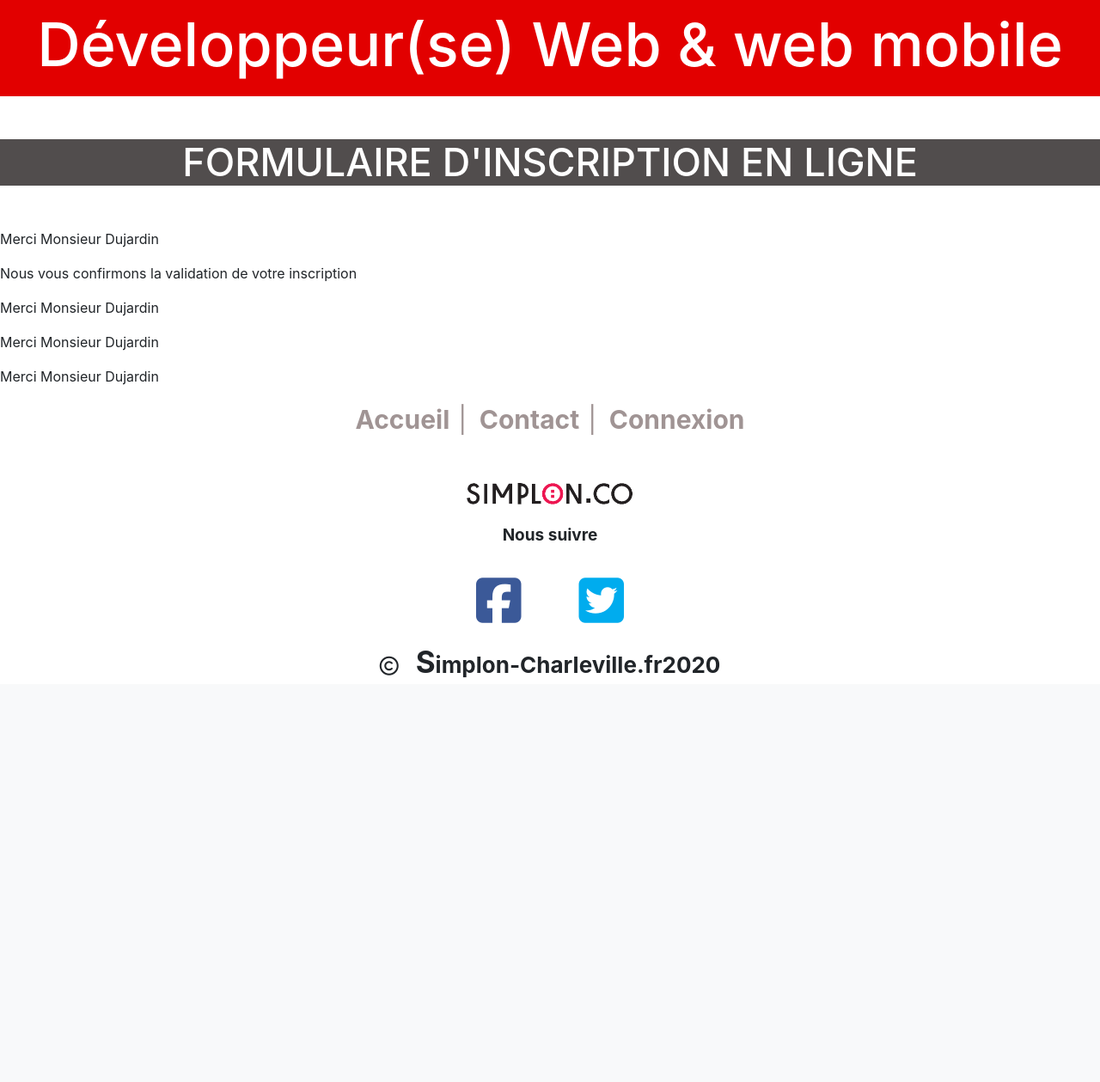
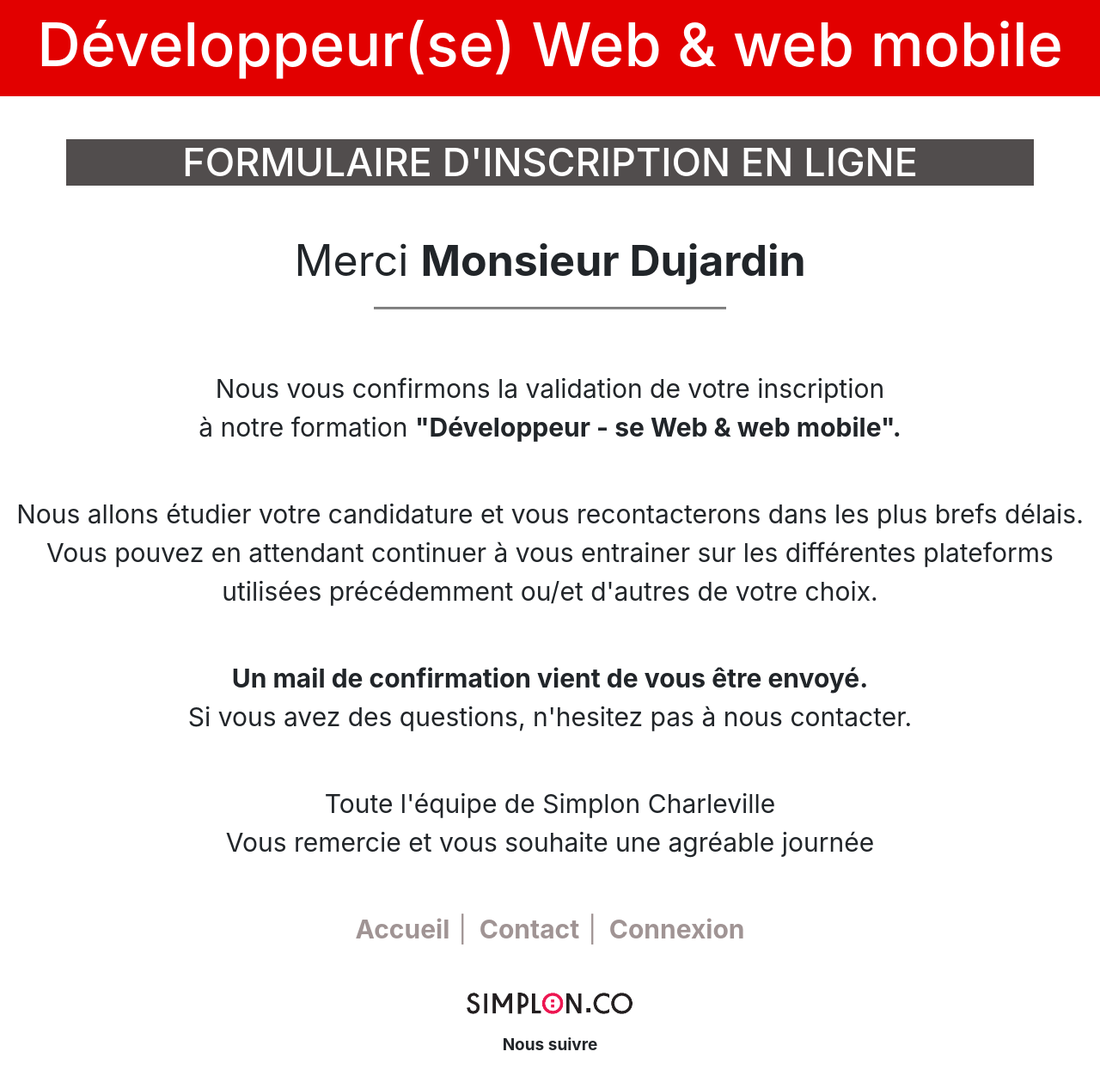
Before and after one commit to Mat08251/Projet-inscription-simplon, a PHP site: page /page5-formulaire.php in a window 1280 px wide; the page is wider, and only the part inside the window is pictured. Shown: the part 98-1357 px from the top of that part at 86% size. Before the commit the page ends 886 px from the top of that part, so only its background shows below. Run offline with PHP 8.4, Linux system fonts and the light colour scheme; some libraries are stand-ins or nearby versions.

Commit message:
page5-stable

```diff
--- a/css/page5-formulaire.css
+++ b/css/page5-formulaire.css
@@ -0,0 +1,29 @@
+body {
+    margin: 0;
+    padding: 0;
+}
+
+.confirmation {
+    font-size: 50px;
+}
+
+.gras {
+    font-weight: bold;
+}
+
+.barre-confirmation {
+    background-color: rgb(134, 134, 134)!important;
+    margin-left: 34%!important;
+    margin-right: 34%!important;
+    height: 2px!important;
+    margin-bottom: 70px;
+}
+
+.mot-cle {
+    font-weight: bold;
+}
+
+.texte-final {
+    font-size: 30px;
+    margin-bottom: 40px;
+}
--- a/css/sousentete.css
+++ b/css/sousentete.css
@@ -5,5 +5,7 @@
 .soustitre-formulaire {
     color: white;
     background-color: #514D4D;
+    margin-right: 6%!important;
+    margin-left: 6%!important;
     margin-bottom: 50px;
 }
--- a/php/page5-formulaire.php
+++ b/php/page5-formulaire.php
@@ -21,33 +21,39 @@
     <?php include ('../includes/sousentete.php'); ?>
 
     <div class="row">
-        <div class="col-md-12">
+        <div class="confirmation col-md-12 text-center">
             <!--code php à intégrer-->
-            <p>Merci Monsieur Dujardin</p>
+            <p>Merci <span class="gras">Monsieur Dujardin</span></p>
+            <hr class="barre-confirmation"/>
         </div>
     </div>
 
     <div class="row">
-        <div class="col-md-12">
-            <p>Nous vous confirmons la validation de votre inscription</p>
+        <div class="texte-final col-md-12 text-center">
+            <p>Nous vous confirmons la validation de votre inscription<br>
+               à notre formation <span class="mot-cle">"Développeur - se Web & web mobile".</span></p>
         </div>
     </div>
 
     <div class="row">
-        <div class="col-md-12">
-            <p>Merci Monsieur Dujardin</p>
+        <div class="texte-final col-md-12 text-center">
+            <p>Nous allons étudier votre candidature et vous recontacterons dans les plus brefs délais.<br>
+               Vous pouvez en attendant continuer à  vous entrainer sur les différentes plateforms<br>
+               utilisées précédemment ou/et d'autres de votre choix.</p>
         </div>
     </div>
 
     <div class="row">
-        <div class="col-md-12">
-            <p>Merci Monsieur Dujardin</p>
+        <div class="texte-final col-md-12 text-center">
+            <p><span class="mot-cle">Un mail de confirmation vient de vous être envoyé.</span><br>
+               Si vous avez des questions, n'hesitez pas à nous contacter.</p>
         </div>
     </div>
 
     <div class="row">
-        <div class="col-md-12">
-            <p>Merci Monsieur Dujardin</p>
+        <div class="texte-final col-md-12 text-center">
+            <p>Toute l'équipe de Simplon Charleville<br>
+               Vous remercie et vous souhaite une agréable journée</p>
         </div>
     </div>
 
```
